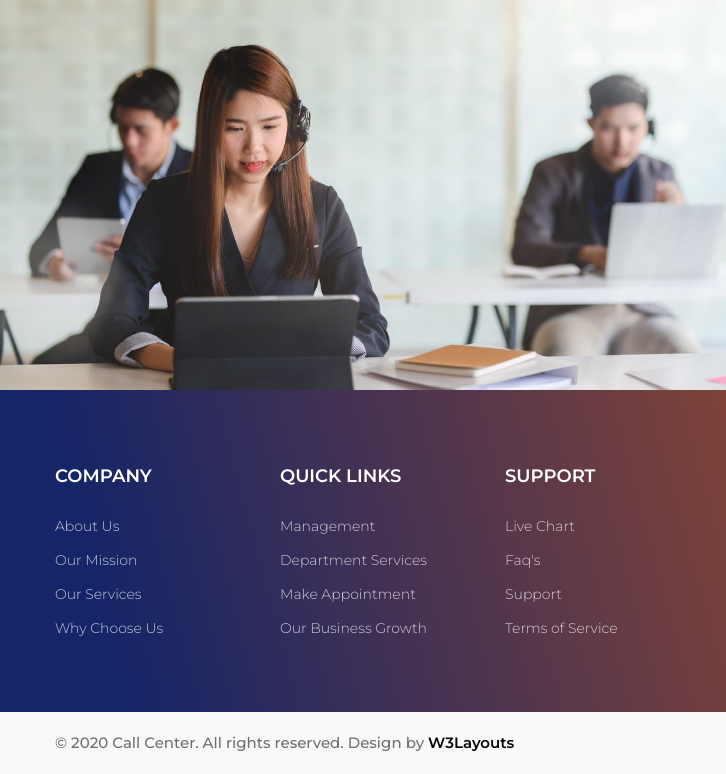
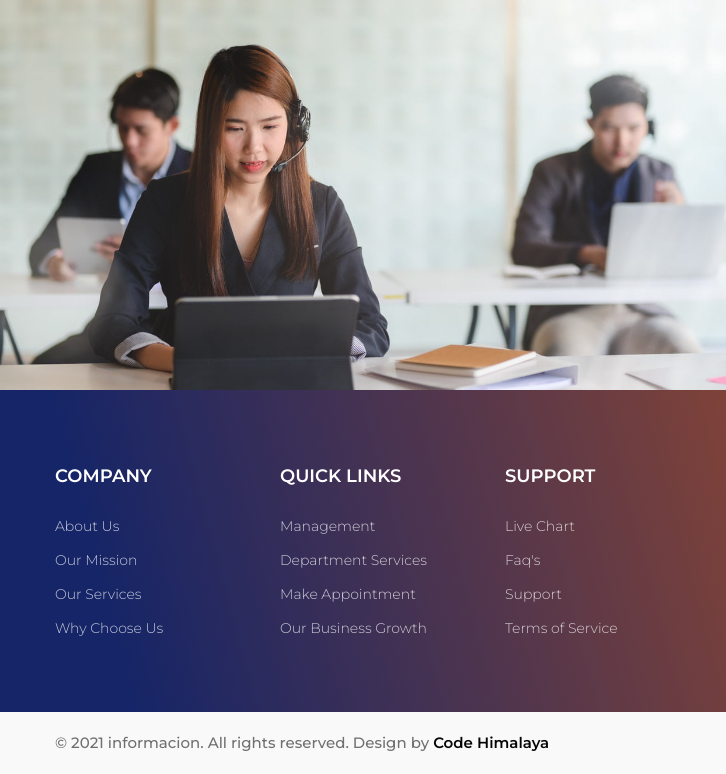
Before and after one commit to AnilK-Panta/99554f4, a plain HTML site: page about.html in a window 1280 px wide. Shown: the part 1636-2410 px from the top of the page, 0-726 px from the left. Drawn offline with Linux system fonts and the light colour scheme.

Commit message:
footer created

```diff
--- a/about.html
+++ b/about.html
@@ -538,9 +538,9 @@ Author URL: http://w3layouts.com
     <section class="w3l-copyright">
         <div class="container">
             <div class="row bottom-copies">
-                <p class="col-lg-8 copy-footer-29">© 2020 Call Center. All rights reserved. Design by <a
-                        href="https://w3layouts.com/" target="_blank">
-                        W3Layouts</a></p>
+                <p class="col-lg-8 copy-footer-29">© 2021 informacion. All rights reserved. Design by <a
+                        href="https://www.codehimalaya.com/" target="_blank">
+                        Code Himalaya</a></p>
                 <div class="col-lg-4 text-right">
                     <div class="main-social-footer-29">
                         <a href="#facebook" class="facebook"><span class="fa fa-facebook"></span></a>
```
Also changed, not shown: contact.html (+3 -3 lines), index.html (+3 -3 lines), services.html (+3 -3 lines).
